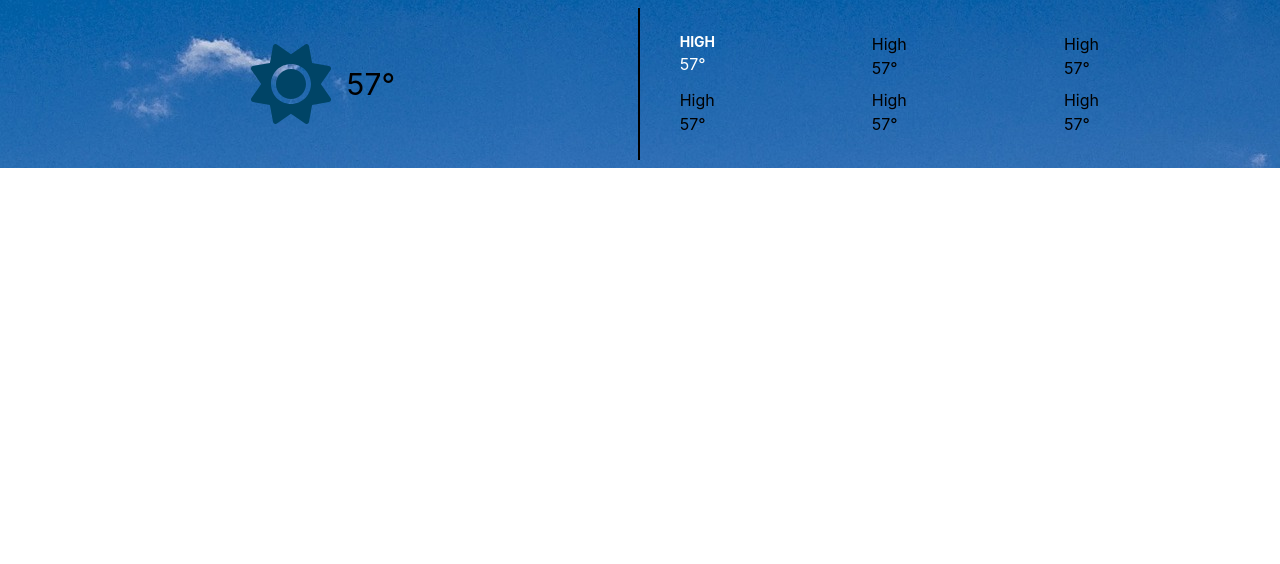
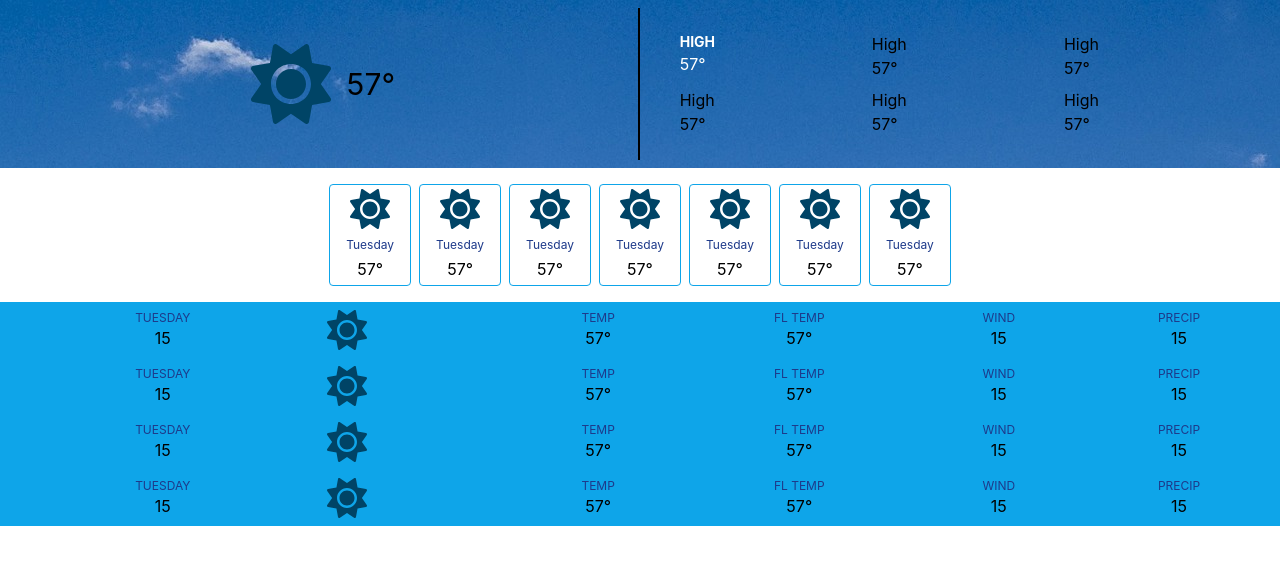
Before and after one commit to prem0406/react-weather-app, a React (Create React App) app: page / in a window 1280 px wide. Shown: the top 564 px of the page. Built offline with nearby package versions, Linux system fonts and the light colour scheme.

Commit message:
ui for all section is created with hardcoded data

```diff
--- a/src/App.js
+++ b/src/App.js
@@ -1,64 +1,14 @@
+import CardWrapper from "./modules/cardWrapper";
+import Header from "./modules/header";
+import HourSection from "./modules/hourSection";
+
 function App() {
   //sm:grid-cols-1 md:grid-cols-3 lg:grid-cols-3 xl:grid-cols-3
   return (
-    <div className="flex bg-[url('asset/images/bg-cloud.jpg')]">
-      <div className="w-2/4 flex justify-center items-center p-2 m-2 border-r-2 border-r-black">
-        <img src="images/sun.svg" alt="sun" className="h-20 w-20" />
-        <div className="text-3xl ml-4">
-          <span>57</span>
-          &deg;
-        </div>
-      </div>
-
-      <div className="p-8 w-2/4 grid grid-cols-3 grid-rows-2 gap-2">
-        <div className="text-white">
-          <div className="text-sm font-bold text-white uppercase">High</div>
-          <div>
-            <span>57</span>
-            &deg;
-          </div>
-        </div>
-
-        <div>
-          <div>High</div>
-          <div>
-            <span>57</span>
-            &deg;
-          </div>
-        </div>
-
-        <div>
-          <div>High</div>
-          <div>
-            <span>57</span>
-            &deg;
-          </div>
-        </div>
-
-        <div>
-          <div>High</div>
-          <div>
-            <span>57</span>
-            &deg;
-          </div>
-        </div>
-
-        <div>
-          <div>High</div>
-          <div>
-            <span>57</span>
-            &deg;
-          </div>
-        </div>
-
-        <div>
-          <div>High</div>
-          <div>
-            <span>57</span>
-            &deg;
-          </div>
-        </div>
-      </div>
+    <div>
+      <Header />
+      <CardWrapper />
+      <HourSection />
     </div>
   );
 }
--- /dev/null
+++ b/src/modules/card.jsx
@@ -0,0 +1,16 @@
+import React from "react";
+
+const Card = () => {
+  return (
+    <div className="px-4 py-1 border-solid border border-sky-500 rounded flex flex-col items-center">
+      <img src="images/sun.svg" alt="sun" className="h-10 w-10" />
+      <div className="mt-2 text-xs text-blue-900">Tuesday</div>
+      <div className="mt-1">
+        <span>57</span>
+        &deg;
+      </div>
+    </div>
+  );
+};
+
+export default Card;
--- /dev/null
+++ b/src/modules/cardWrapper.jsx
@@ -0,0 +1,18 @@
+import React from "react";
+import Card from "./card";
+
+const CardWrapper = () => {
+  return (
+    <div className="p-4 grid grid-flow-col auto-cols-auto gap-2 justify-center">
+      <Card />
+      <Card />
+      <Card />
+      <Card />
+      <Card />
+      <Card />
+      <Card />
+    </div>
+  );
+};
+
+export default CardWrapper;
--- /dev/null
+++ b/src/modules/header.jsx
@@ -0,0 +1,67 @@
+import React from "react";
+
+const Header = () => {
+  return (
+    <div className="flex bg-[url('asset/images/bg-cloud.jpg')]">
+      <div className="w-2/4 flex justify-center items-center p-2 m-2 border-r-2 border-r-black">
+        <img src="images/sun.svg" alt="sun" className="h-20 w-20" />
+        <div className="text-3xl ml-4">
+          <span>57</span>
+          &deg;
+        </div>
+      </div>
+
+      <div className="p-8 w-2/4 grid grid-cols-3 grid-rows-2 gap-2">
+        <div className="text-white">
+          <div className="text-sm font-bold text-white uppercase">High</div>
+          <div>
+            <span>57</span>
+            &deg;
+          </div>
+        </div>
+
+        <div>
+          <div>High</div>
+          <div>
+            <span>57</span>
+            &deg;
+          </div>
+        </div>
+
+        <div>
+          <div>High</div>
+          <div>
+            <span>57</span>
+            &deg;
+          </div>
+        </div>
+
+        <div>
+          <div>High</div>
+          <div>
+            <span>57</span>
+            &deg;
+          </div>
+        </div>
+
+        <div>
+          <div>High</div>
+          <div>
+            <span>57</span>
+            &deg;
+          </div>
+        </div>
+
+        <div>
+          <div>High</div>
+          <div>
+            <span>57</span>
+            &deg;
+          </div>
+        </div>
+      </div>
+    </div>
+  );
+};
+
+export default Header;
--- /dev/null
+++ b/src/modules/hourRow.jsx
@@ -0,0 +1,49 @@
+import React from "react";
+
+const HourRow = () => {
+  return (
+    <tr className="bg-sky-500">
+      <td className="p-2">
+        <div className="flex flex-col items-center">
+          <div className="uppercase text-xs text-blue-900">Tuesday</div>
+          <div>15</div>
+        </div>
+      </td>
+      <td>
+        <img src="images/sun.svg" alt="sun" className="h-10 w-10" />
+      </td>
+      <td>
+        <div className="flex flex-col items-center">
+          <div className="uppercase text-xs text-blue-900">Temp</div>
+          <div>
+            <span>57</span>
+            &deg;
+          </div>
+        </div>
+      </td>
+      <td>
+        <div className="flex flex-col items-center">
+          <div className="uppercase text-xs text-blue-900">FL Temp</div>
+          <div>
+            <span>57</span>
+            &deg;
+          </div>
+        </div>
+      </td>
+      <td>
+        <div className="flex flex-col items-center">
+          <div className="uppercase text-xs text-blue-900">Wind</div>
+          <div>15</div>
+        </div>
+      </td>
+      <td>
+        <div className="flex flex-col items-center">
+          <div className="uppercase text-xs text-blue-900">Precip</div>
+          <div>15</div>
+        </div>
+      </td>
+    </tr>
+  );
+};
+
+export default HourRow;
--- /dev/null
+++ b/src/modules/hourSection.jsx
@@ -0,0 +1,19 @@
+import React from "react";
+import HourRow from "./hourRow";
+
+const HourSection = () => {
+  return (
+    <div mt-4>
+      <table className="w-full text-center border-spacing-0">
+        <tbody>
+          <HourRow />
+          <HourRow />
+          <HourRow />
+          <HourRow />
+        </tbody>
+      </table>
+    </div>
+  );
+};
+
+export default HourSection;
```
